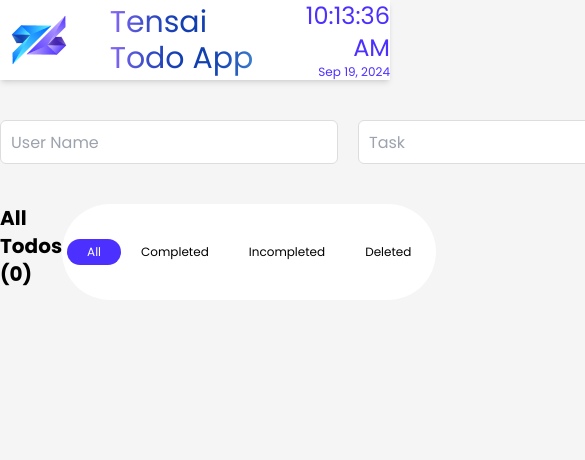
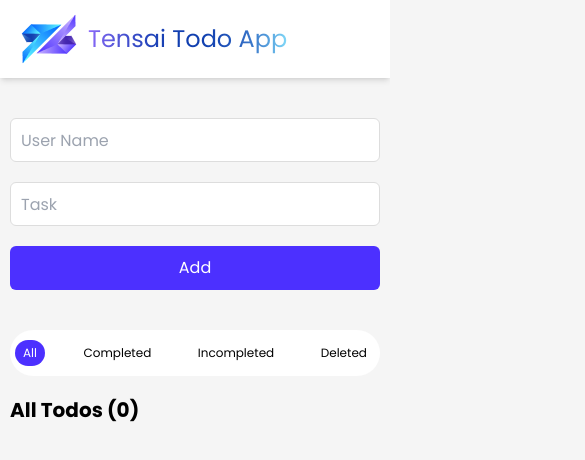
Before and after one commit to ahmad-44/typescript-react-todo-with-rtk, a React (Vite) app: page / in a window 390 px wide. Shown: the top 460 px of the page, 585 px wide, since content can reach past the window. Built offline with nearby package versions, Linux system fonts and the light colour scheme.

Commit message:
Made it responsive

```diff
--- a/src/components/AddTodos.tsx
+++ b/src/components/AddTodos.tsx
@@ -6,10 +6,8 @@ import { addTodo } from "../store/todoSlice";
 function AddTodos() {
   const [username, setUsername] = useState<string>("");
   const [task, setTask] = useState<string>("");
-  // eslint-disable-next-line @typescript-eslint/no-unused-vars
-  const [status, setStatus] = useState<"Active" | "Completed" | "Deleted">(
-    "Active"
-  );
+
+  const [status] = useState<"Active" | "Completed" | "Deleted">("Active");
   const dispatch = useDispatch();
   const handleUsernameChange = (e: React.ChangeEvent<HTMLInputElement>) => {
     setUsername(e.target.value);
@@ -32,23 +30,23 @@ function AddTodos() {
     <>
       <form
         onSubmit={submitHandler}
-        className="flex items-center max-w-1152 mx-auto font-poppins mb-10"
+        className="flex flex-col md:flex-row items-center max-w-1152 mx-auto font-poppins mb-10 max-[1152px]:px-[10px]"
       >
         <Input
-          className={"w-[371px] mr-5"}
+          className={"md:w-[371px] "}
           placeholder={"User Name"}
           value={username}
           onChange={handleUsernameChange}
           required
         />
         <Input
-          className={"w-[663px] mr-5"}
+          className={"md:w-[663px]"}
           placeholder={"Task"}
           value={task}
           onChange={handleTaskChange}
           required
         />
-        <Button className="w-[78px]">Add</Button>
+        <Button className="w-full md:w-[78px]">Add</Button>
       </form>
     </>
   );
--- a/src/components/AllTodos.tsx
+++ b/src/components/AllTodos.tsx
@@ -10,17 +10,25 @@ function AllTodos() {
   const todos = useSelector(selectTodos);
   const [todosLength, setTodosLength] = useState(todos.length);
   const [active, setActive] = useState("All");
+  const [filteredTodos, setFilteredTodos] = useState<Todo[]>([]);
   const handleState = (state: string) => {
     setActive(state);
   };
   useEffect(() => {
-    setTodosLength(todos.length);
-  }, [todos]);
+    setTodosLength(filteredTodos.length);
+    setFilteredTodos(
+      todos.filter((todo) => {
+        if (active === "All") return todo;
+        return todo.status === active;
+      })
+    );
+  }, [todos, active, filteredTodos.length]);
 
   return (
-    <div className=" max-w-1152 mx-auto ">
-      <div className="flex justify-between">
-        <p className="text-black font-poppins font-semibold text-xl mb-3 ">
+    <div className=" max-w-1152 mx-auto max-[1152px]:px-[10px]">
+      {/* Todos Title and Filter */}
+      <div className="flex flex-col-reverse md:flex-row md:items-center md:justify-between mb-3 items-start">
+        <p className="text-black font-poppins font-semibold text-xl mt-5 md:mt-0">
           All Todos ({todosLength})
         </p>
         <Filter
@@ -31,16 +39,11 @@ function AllTodos() {
       </div>
       {/* TODOS LIST */}
       <div
-        className={`gap-5 border-x ${
+        className={`md:gap-5 border-x ${
           todos.length ? "border-t" : ""
         } border-[#DDDDDD] rounded-b-[5px] rounded-t-[5px]`}
       >
-        <Todo
-          todos={todos.filter((todo) => {
-            if (active === "All") return todo;
-            return todo.status === active;
-          })}
-        />
+        <Todo todos={filteredTodos} />
       </div>
     </div>
   );
--- a/src/components/Elements/Input.tsx
+++ b/src/components/Elements/Input.tsx
@@ -17,7 +17,7 @@ const Input = ({
 }: Props) => {
   return (
     <input
-      className={`outline-none border border-[#DDDDDD] h-11 rounded-md p-[10px] text-base text-[#8E8E8E] font-poppins focus:shadow-md ${className}`}
+      className={`outline-none border border-[#DDDDDD] h-11 rounded-md p-[10px] text-base text-[#8E8E8E] font-poppins focus:shadow-md w-full md:w-[371px] md:mr-5 mb-5 md:mb-0 ${className}`}
       placeholder={placeholder}
       value={value}
       onChange={onChange}
--- a/src/components/Filter.tsx
+++ b/src/components/Filter.tsx
@@ -6,7 +6,7 @@ type Props = {
 
 export default function Filter({ states, currentState, handleState }: Props) {
   return (
-    <ul className="flex items-center justify-center p-[5px] bg-white rounded-full">
+    <ul className="flex items-center justify-between md:justify-center p-[5px] bg-white rounded-full w-full md:w-auto">
       {states.map((item, i) => (
         <li
           key={i + 1}
@@ -14,7 +14,7 @@ export default function Filter({ states, currentState, handleState }: Props) {
             item == currentState
               ? "bg-customBlue text-white transition duration-300 hover:hover:bg-customBlue/85"
               : ""
-          }  text-xs font-poppins py-[5px] px-5 my-[5px] flex items-center rounded-full cursor-pointer hover:bg-customBlue hover:text-white transition duration-300`}
+          }  text-xs font-poppins py-[5px] px-2 md:px-5 my-[5px] flex items-center rounded-full cursor-pointer hover:bg-customBlue hover:text-white transition duration-300`}
           onClick={() => handleState(item)}
         >
           {item !== "Active" ? item : "Incompleted"}
--- a/src/components/Header.tsx
+++ b/src/components/Header.tsx
@@ -3,12 +3,14 @@ import Time from "./Time";
 
 function Header() {
   return (
-    <header className="bg-white h-100px shadow-md mb-10">
-      <div className="flex items-center justify-between max-w-1152 mx-auto">
-        <div className="w-[160px]">
+    <header className="bg-white h-100px shadow-md mb-10 w-full">
+      <div className="flex items-center md:items-center md:justify-between max-w-1152 mx-auto max-[1152px]:px-[10px]">
+        <div className="md:w-[160px]">
           <img src={images.logo} alt="Logo" />
         </div>
-        <p className="text-3xl text-gradient font-poppins">{appName}</p>
+        <p className="text-2xl md:text-3xl text-gradient font-poppins">
+          {appName}
+        </p>
         <Time />
       </div>
     </header>
--- a/src/components/Time.tsx
+++ b/src/components/Time.tsx
@@ -34,7 +34,7 @@ const Time: React.FC = () => {
   }, []);
 
   return (
-    <div className="text-right w-[160px]">
+    <div className="text-right w-[160px] hidden md:inline">
       <div className="text-2xl font-medium text-customBlue font-poppins">
         {currentTime}
       </div>
--- a/src/components/Todo.tsx
+++ b/src/components/Todo.tsx
@@ -45,11 +45,11 @@ const Todo = ({ todos }: Props) => {
       {todos.map((todo, index) => (
         <div
           key={index + 1}
-          className={`flex items-center p-[10px] ${
+          className={`flex flex-col md:flex-row md:items-center md:justify-between p-[10px] border-b border-[#DDDDDD] relative md:static ${
             index == 0 ? "rounded-t-[5px]" : ""
           } ${todos.length - 1 == index ? "rounded-b-[5px]" : ""} ${
             bgColors[todo.status]
-          }  border-b border-[#DDDDDD] `}
+          } `}
         >
           {/* USER+AVATAR Container */}
           <div className="w-[273px] flex items-center justify-start gap-3">
@@ -67,9 +67,9 @@ const Todo = ({ todos }: Props) => {
             </p>
           </div>
           {/* TASK */}
-          <p className="font-poppins w-[603px]">{todo.text}</p>
+          <p className="font-poppins w-[603px] my-5 md:my-0">{todo.text}</p>
           {/* Status */}
-          <div className="w-[150px] flex items-center justify-center">
+          <div className="w-[150px] flex items-center md:justify-center">
             <p
               className={`${
                 statusColors[todo.status]
@@ -78,13 +78,12 @@ const Todo = ({ todos }: Props) => {
               {todo.status}
             </p>
           </div>
-          {/* Action Icons */}
-          <div className="flex w-[46px] justify-between">
+          {/* Action Icons Desktop */}
+          <div className="flex w-[46px] justify-between md:static absolute top-[15px] right-[10px] md:right-0 md:top-0">
             <Actions status={todo.status} id={todo.id} />
           </div>
         </div>
       ))}
-      {/* Single Todo */}
     </>
   );
 };
```
